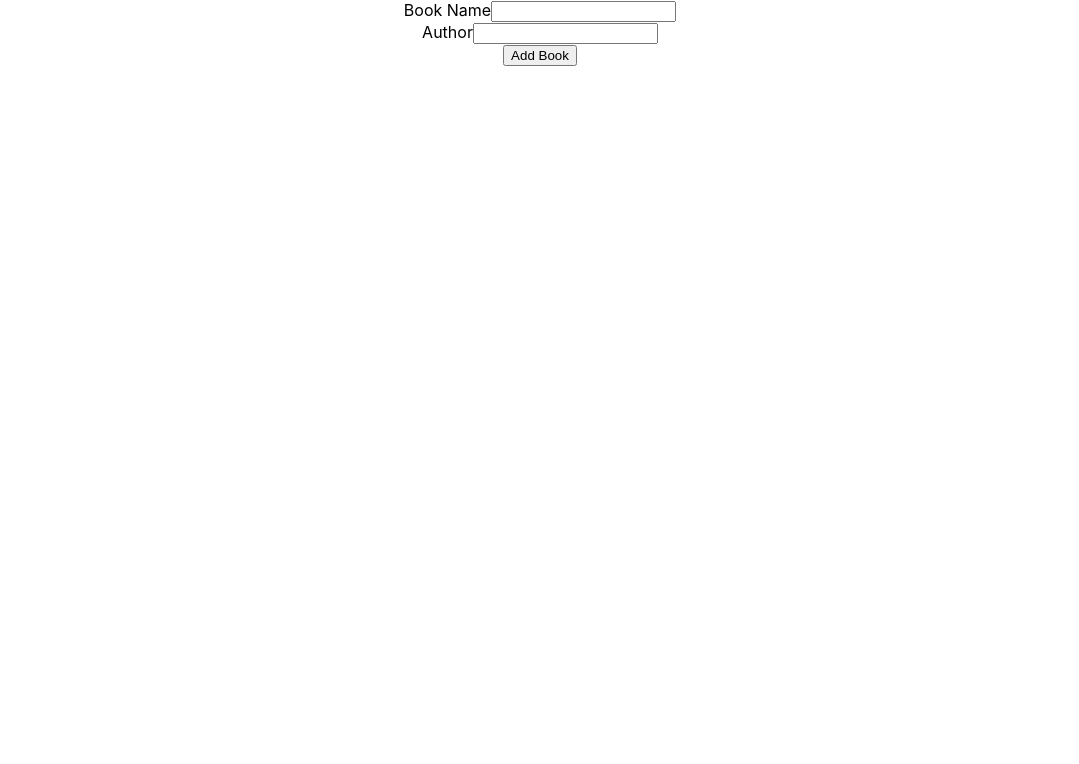
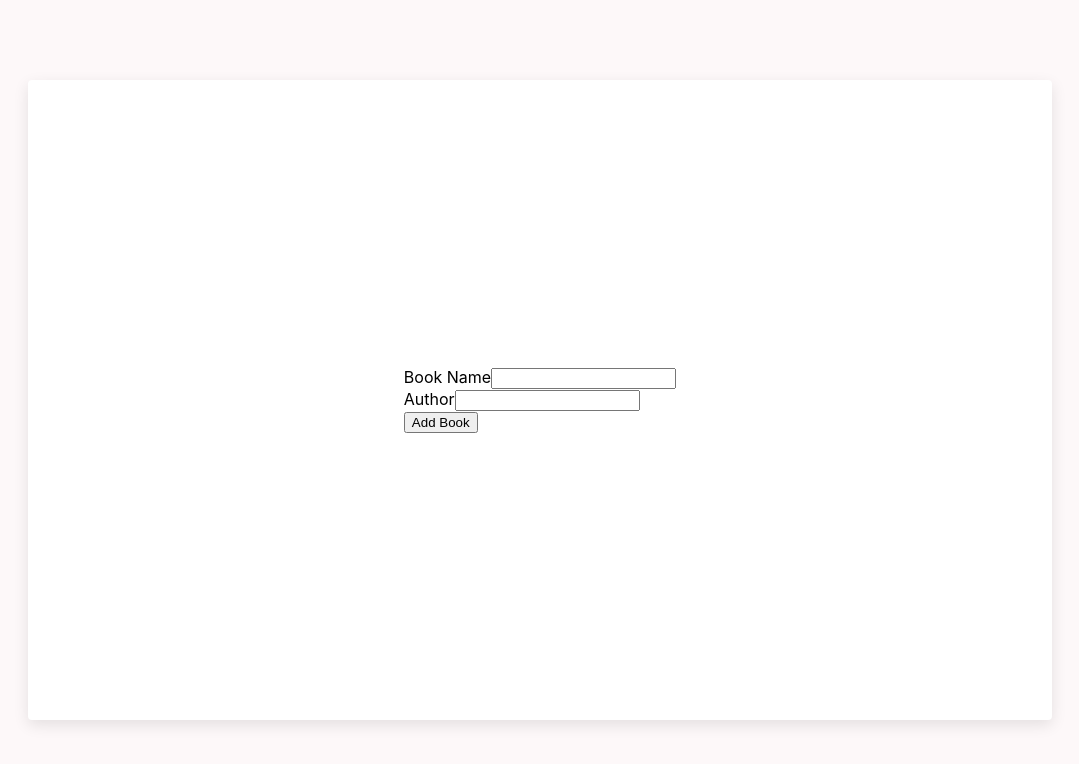
Before and after one commit to ArtsyBiba/react_csharp_crud_app, a React (Create React App) app in the folder client/: page / in a window 1280 px wide. Shown: the top 764 px of the page, without its empty margins (100-1179 px from the left). Built offline with nearby package versions, Linux system fonts and the light colour scheme.

Commit message:
installing material-ui & styled-components and adding basic styling

```diff
--- a/client/package.json
+++ b/client/package.json
@@ -3,6 +3,7 @@
   "version": "0.1.0",
   "private": true,
   "dependencies": {
+    "@material-ui/core": "^4.11.4",
     "@testing-library/jest-dom": "^5.11.4",
     "@testing-library/react": "^11.1.0",
     "@testing-library/user-event": "^12.1.10",
@@ -15,6 +16,7 @@
     "react-dom": "^17.0.2",
     "react-hook-form": "^7.6.10",
     "react-scripts": "4.0.3",
+    "styled-components": "^5.3.0",
     "typescript": "^4.1.2",
     "web-vitals": "^1.0.1"
   },
@@ -41,5 +43,8 @@
       "last 1 firefox version",
       "last 1 safari version"
     ]
+  },
+  "devDependencies": {
+    "@types/styled-components": "^5.1.9"
   }
 }
--- a/client/src/App.css
+++ /dev/null
@@ -1,38 +0,0 @@
-.App {
-  text-align: center;
-}
-
-.App-logo {
-  height: 40vmin;
-  pointer-events: none;
-}
-
-@media (prefers-reduced-motion: no-preference) {
-  .App-logo {
-    animation: App-logo-spin infinite 20s linear;
-  }
-}
-
-.App-header {
-  background-color: #282c34;
-  min-height: 100vh;
-  display: flex;
-  flex-direction: column;
-  align-items: center;
-  justify-content: center;
-  font-size: calc(10px + 2vmin);
-  color: white;
-}
-
-.App-link {
-  color: #61dafb;
-}
-
-@keyframes App-logo-spin {
-  from {
-    transform: rotate(0deg);
-  }
-  to {
-    transform: rotate(360deg);
-  }
-}
--- a/client/src/App.tsx
+++ b/client/src/App.tsx
@@ -1,12 +1,20 @@
-import './App.css';
+import styled from 'styled-components';
+
 import { Form } from './Components/Form';
 
-function App() {
+export default function App() {
   return (
-    <div className="App">
-      <Form />
-    </div>
+      <AppContainer>
+        <Form />
+      </AppContainer>
   );
 }
 
-export default App;
+const AppContainer = styled.div`
+  display: flex;
+  align-items: center;
+  justify-content: center;
+  height: 100vh;
+  width: 100%;
+  background-color: #fdf8f9;
+`;
--- a/client/src/Components/Form.tsx
+++ b/client/src/Components/Form.tsx
@@ -1,4 +1,5 @@
 import axios from 'axios';
+import styled from 'styled-components';
 
 import { useForm, SubmitHandler } from 'react-hook-form';
 
@@ -19,6 +20,7 @@ export const Form = () => {
     };
 
     return (
+        <Dashboard>
             <form onSubmit={handleSubmit(onSubmit)}>
                 <div>
                     <label htmlFor='name'>Book Name</label>
@@ -36,5 +38,18 @@ export const Form = () => {
                 </div>
                 <button type='submit'>Add Book</button>
             </form>
+        </Dashboard>
     )
 }
+
+const Dashboard = styled.div`
+    display: flex;
+    flex-direction: column;
+    height: 80%;
+    width: 80%;
+    background-color: white;
+    align-items: center;
+    justify-content: center;
+    box-shadow: 0 5px 15px 0 rgba(0,0,0,0.1);
+    border-radius: 4px;
+`;
```
Also changed, not shown: 2 other files (tests, documents, lock files or other folders). Lines whose indentation alone changed are shown as unchanged.
